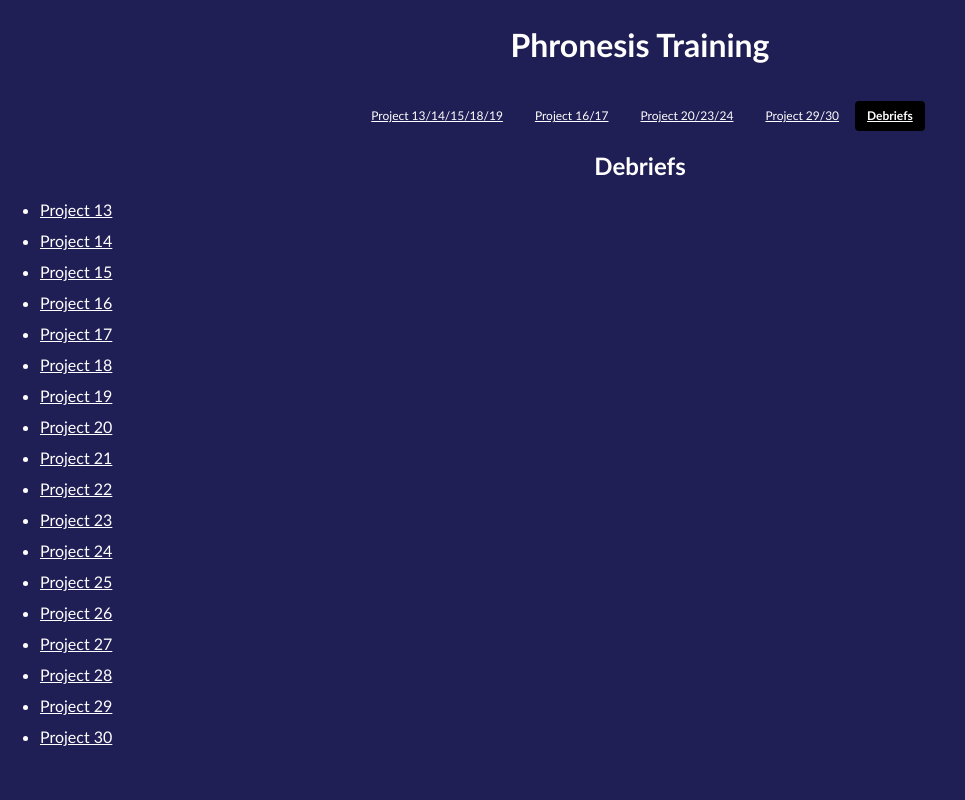
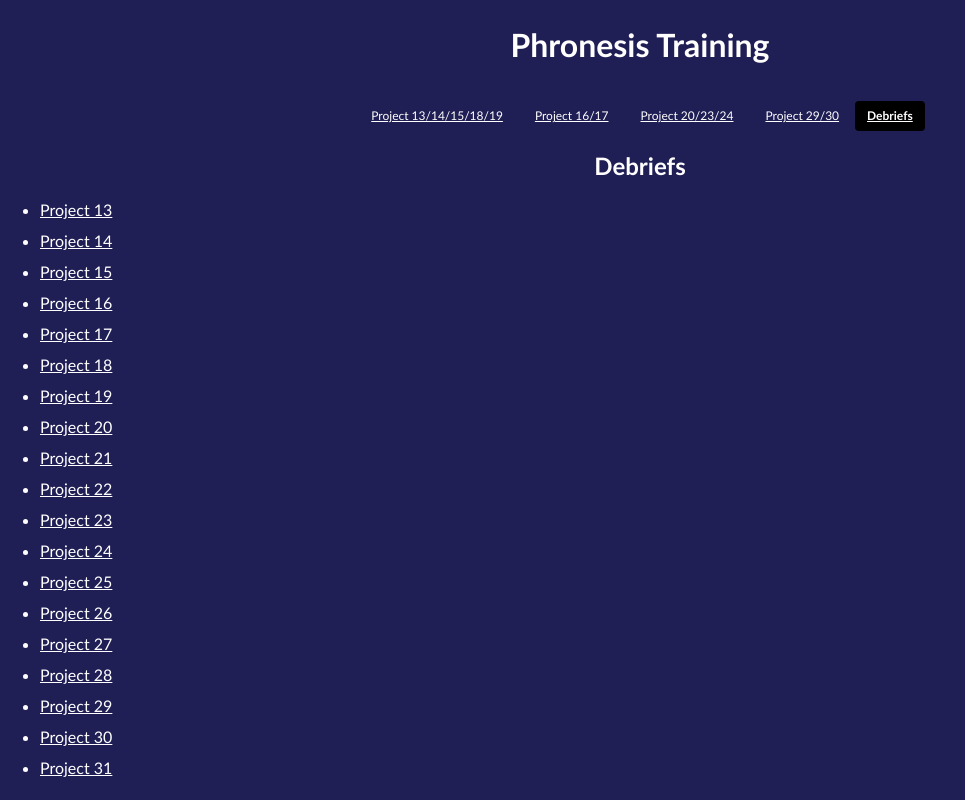
Before and after one commit to ZengJunyong/phronesis-training-john-junyong, a Vue app: page /debriefs in a window 1280 px wide. Shown: the whole page, without its empty margins (0-965 px from the left). Built offline with nearby package versions, Linux system fonts and the light colour scheme.

Commit message:
debrief 31

```diff
--- a/src/router/index.js
+++ b/src/router/index.js
@@ -117,6 +117,11 @@ const router = createRouter({
       path: '/debriefs/30',
       name: 'debrief-30',
       component: () => import('../views/debriefs/30/30.vue')
+    },
+    {
+      path: '/debriefs/31',
+      name: 'debrief-31',
+      component: () => import('../views/debriefs/31/31.vue')
     }
   ]
 })
--- /dev/null
+++ b/src/views/debriefs/31/31.vue
@@ -0,0 +1,29 @@
+<template>
+  <h3>Project 31</h3>
+  <h4>Orders Early Access</h4>
+  <ul>
+    <li>
+      <h2>Which teammates executed the project?</h2>
+      <p>Junyong, my partner was OOO this week, I joined another team, here is <a target="_blank" href="https://docs.google.com/document/d/18MUT31p1BvmNKZ48_x6hqT2XN5U0sCG_BID_upQjL0s/edit?tab=t.za7b0wxso4e5">the debrief</a> </p>
+    </li>
+  </ul>
+</template>
+
+<style scoped>
+h3,
+ul {
+  text-align: left;
+}
+
+li {
+  margin: 12px 0;
+}
+
+img {
+  width: 40%;
+  max-width: 100%;
+}
+</style>
+
+<script setup lang="ts">
+</script>
--- a/src/views/debriefs/Debriefs.vue
+++ b/src/views/debriefs/Debriefs.vue
@@ -55,6 +55,9 @@
     <li>
       <RouterLink to="/debriefs/30">Project 30</RouterLink>
     </li>
+    <li>
+      <RouterLink to="/debriefs/31">Project 31</RouterLink>
+    </li>
   </ul>
 </template>
 <style scoped>
```
